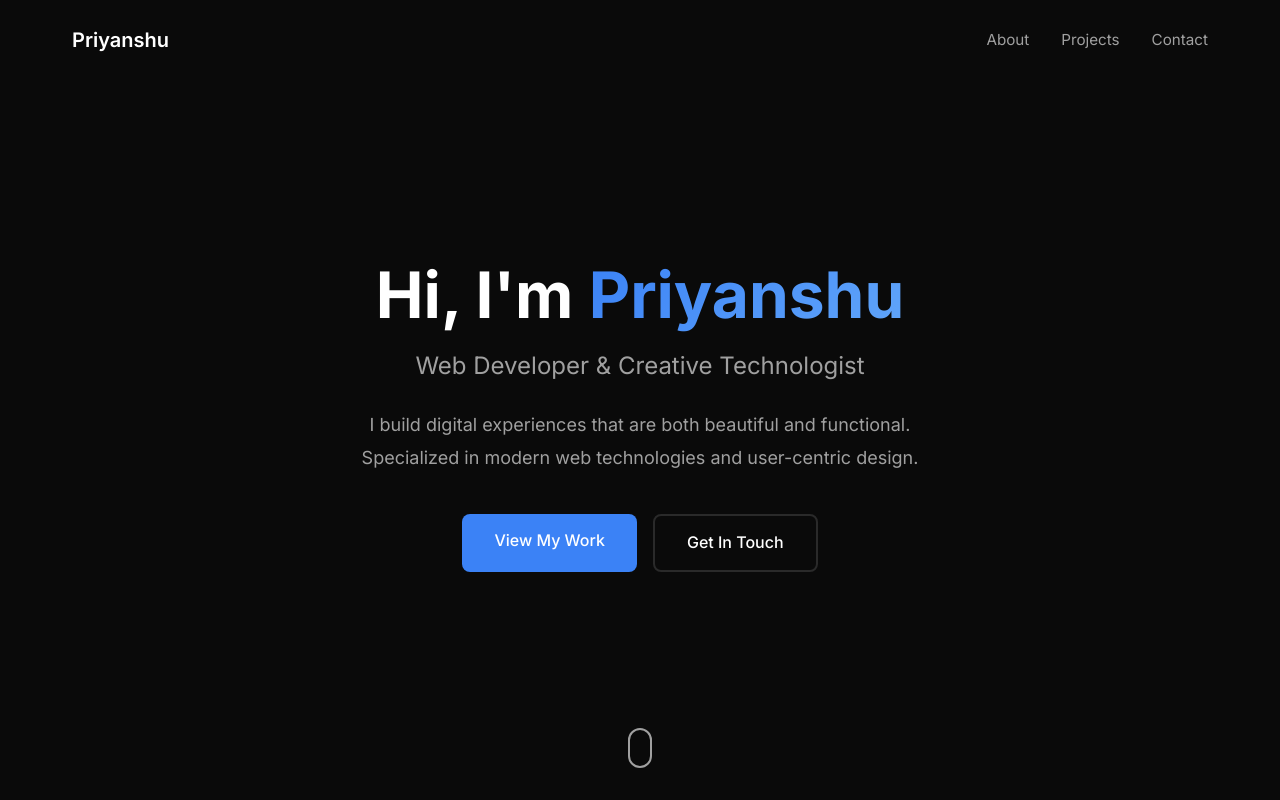
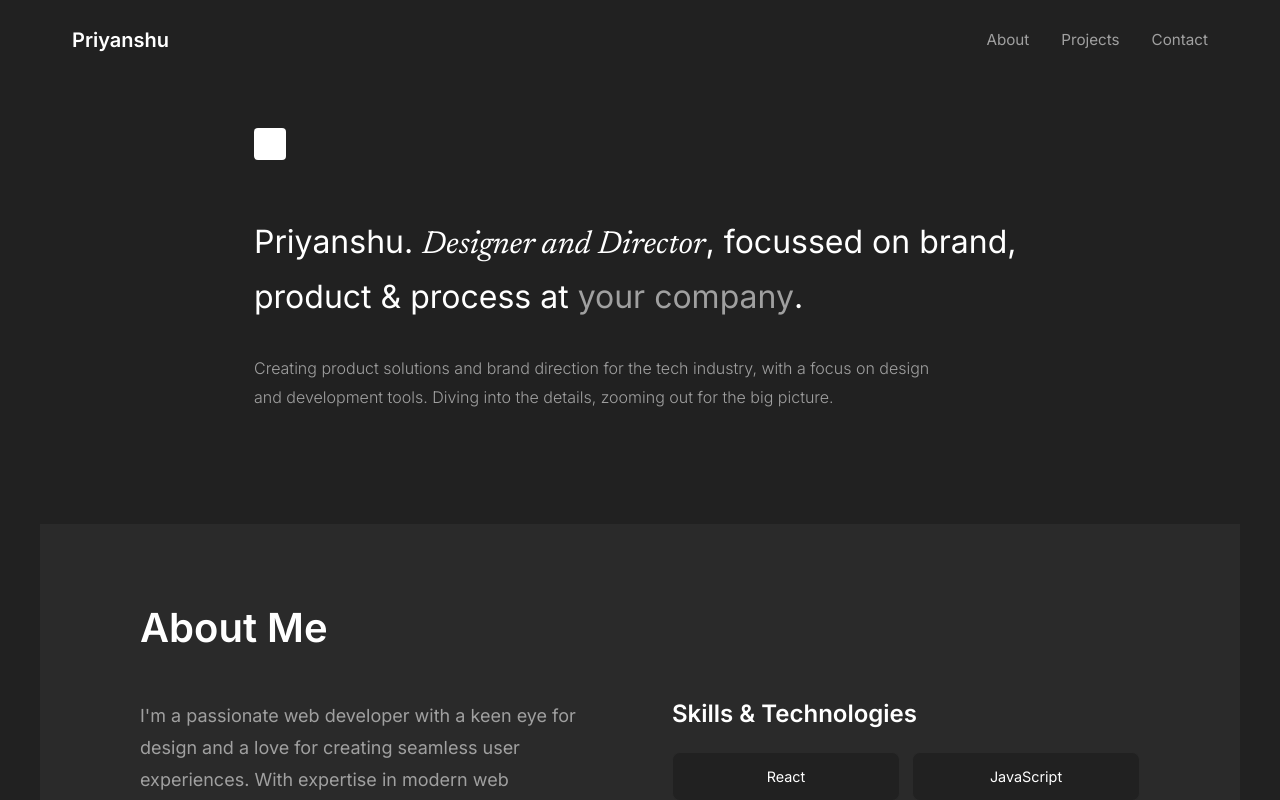
Before and after one commit to 404priyanshu/priyanshu.me, a React (Vite) app: page / in a window 1280 px wide. Shown: the top 800 px of the page. Built offline with nearby package versions, Linux system fonts and the light colour scheme.

Commit message:
Redesign hero section with new layout and fonts
Co-authored-by: 404priyanshu <224108242+404priyanshu@users.noreply.github.com>

```diff
--- a/index.html
+++ b/index.html
@@ -8,7 +8,7 @@
     <title>Priyanshu - Web Developer</title>
     <link rel="preconnect" href="https://fonts.googleapis.com">
     <link rel="preconnect" href="https://fonts.gstatic.com" crossorigin>
-    <link href="https://fonts.googleapis.com/css2?family=Inter:wght@300;400;500;600;700&display=swap" rel="stylesheet">
+    <link href="https://fonts.googleapis.com/css2?family=Inter:wght@300;400;500;600;700&family=Newsreader:ital,wght@0,400;0,500;1,400;1,500&display=swap" rel="stylesheet">
   </head>
   <body>
     <div id="root"></div>
--- a/src/components/Hero.css
+++ b/src/components/Hero.css
@@ -1,179 +1,113 @@
 .hero {
-  min-height: 100vh;
+  min-height: 60vh;
   display: flex;
   flex-direction: column;
   justify-content: center;
-  align-items: center;
-  padding: 6rem 2rem 4rem;
+  align-items: flex-start;
+  padding: 8rem 4rem 4rem;
   position: relative;
+  max-width: 900px;
+  margin: 0 auto;
 }
 
 .hero-content {
-  max-width: 800px;
   width: 100%;
-  text-align: center;
+}
+
+.bird-icon {
+  position: relative;
+  display: inline-block;
+  margin-bottom: 3rem;
+  cursor: help;
+}
+
+.bird-placeholder {
+  width: 32px;
+  height: 32px;
+  background-color: white;
+  border-radius: 4px;
+  transition: all 0.3s ease;
+}
+
+.bird-icon:hover .bird-placeholder {
+  transform: scale(1.05);
+}
+
+.bird-tooltip {
+  position: absolute;
+  top: 50%;
+  left: 50px;
+  transform: translateY(-50%);
+  background-color: rgba(255, 255, 255, 0.1);
+  backdrop-filter: blur(10px);
+  color: var(--text-primary);
+  padding: 0.5rem 1rem;
+  border-radius: 8px;
+  font-size: 0.875rem;
+  white-space: nowrap;
+  animation: slideInRight 0.3s ease;
+  pointer-events: none;
+}
+
+@keyframes slideInRight {
+  from {
+    opacity: 0;
+    transform: translateY(-50%) translateX(-10px);
+  }
+  to {
+    opacity: 1;
+    transform: translateY(-50%) translateX(0);
+  }
 }
 
 .hero-title {
-  font-size: 4rem;
-  font-weight: 700;
-  margin-bottom: 1rem;
-  line-height: 1.1;
-  animation: fadeInUp 0.8s ease-out;
+  font-size: 2rem;
+  font-weight: 400;
+  margin-bottom: 2rem;
+  line-height: 1.6;
+  color: var(--text-primary);
+  font-family: 'Inter', sans-serif;
 }
 
-.gradient-text {
-  background: linear-gradient(135deg, var(--accent) 0%, var(--accent-hover) 100%);
-  -webkit-background-clip: text;
-  -webkit-text-fill-color: transparent;
-  background-clip: text;
+.hero-subtitle-elegant {
+  font-family: 'Newsreader', serif;
+  font-style: italic;
+  font-weight: 400;
 }
 
-.hero-subtitle {
-  font-size: 1.5rem;
+.company-name {
+  font-style: italic;
   color: var(--text-secondary);
-  margin-bottom: 1.5rem;
-  font-weight: 400;
-  animation: fadeInUp 0.8s ease-out 0.2s both;
 }
 
 .hero-description {
-  font-size: 1.125rem;
+  font-size: 1rem;
   color: var(--text-secondary);
   line-height: 1.8;
-  margin-bottom: 2.5rem;
-  max-width: 600px;
-  margin-left: auto;
-  margin-right: auto;
-  animation: fadeInUp 0.8s ease-out 0.4s both;
-}
-
-.hero-cta {
-  display: flex;
-  gap: 1rem;
-  justify-content: center;
-  animation: fadeInUp 0.8s ease-out 0.6s both;
-}
-
-.btn {
-  padding: 0.875rem 2rem;
-  border-radius: 0.5rem;
-  font-size: 1rem;
-  font-weight: 500;
-  transition: all 0.3s ease;
-  border: none;
-  cursor: pointer;
-  text-decoration: none;
-  display: inline-block;
-}
-
-.btn-primary {
-  background-color: var(--accent);
-  color: white;
-}
-
-.btn-primary:hover {
-  background-color: var(--accent-hover);
-  transform: translateY(-2px);
-  box-shadow: 0 10px 25px rgba(59, 130, 246, 0.3);
-}
-
-.btn-secondary {
-  background-color: transparent;
-  color: var(--text-primary);
-  border: 2px solid var(--border);
-}
-
-.btn-secondary:hover {
-  border-color: var(--accent);
-  color: var(--accent);
-  transform: translateY(-2px);
-}
-
-.scroll-indicator {
-  position: absolute;
-  bottom: 2rem;
-  left: 50%;
-  transform: translateX(-50%);
-  animation: fadeIn 1s ease-out 1s both;
-}
-
-.mouse {
-  width: 24px;
-  height: 40px;
-  border: 2px solid var(--text-secondary);
-  border-radius: 12px;
-  position: relative;
-}
-
-.mouse::before {
-  content: '';
-  width: 4px;
-  height: 8px;
-  background-color: var(--text-secondary);
-  border-radius: 2px;
-  position: absolute;
-  top: 8px;
-  left: 50%;
-  transform: translateX(-50%);
-  animation: scroll 1.5s infinite;
-}
-
-@keyframes fadeInUp {
-  from {
-    opacity: 0;
-    transform: translateY(30px);
-  }
-  to {
-    opacity: 1;
-    transform: translateY(0);
-  }
-}
-
-@keyframes fadeIn {
-  from {
-    opacity: 0;
-  }
-  to {
-    opacity: 1;
-  }
-}
-
-@keyframes scroll {
-  0% {
-    opacity: 1;
-    transform: translateX(-50%) translateY(0);
-  }
-  100% {
-    opacity: 0;
-    transform: translateX(-50%) translateY(12px);
-  }
+  margin-bottom: 3rem;
+  max-width: 700px;
+  font-weight: 300;
 }
 
 @media (max-width: 768px) {
   .hero {
-    padding: 5rem 1.5rem 3rem;
+    padding: 6rem 2rem 3rem;
   }
 
   .hero-title {
-    font-size: 2.5rem;
-  }
-
-  .hero-subtitle {
-    font-size: 1.25rem;
+    font-size: 1.5rem;
   }
 
   .hero-description {
-    font-size: 1rem;
+    font-size: 0.9rem;
   }
 
-  .hero-cta {
-    flex-direction: column;
-    align-items: center;
+  .bird-placeholder {
+    width: 24px;
+    height: 24px;
   }
 
-  .btn {
-    width: 100%;
-    max-width: 300px;
+  .bird-tooltip {
+    left: 35px;
   }
 }
--- a/src/components/Hero.jsx
+++ b/src/components/Hero.jsx
@@ -1,32 +1,29 @@
 import './Hero.css'
+import { useState } from 'react'
 
 function Hero() {
+  const [showTooltip, setShowTooltip] = useState(false)
+
   return (
     <section id="hero" className="hero">
       <div className="hero-content">
+        <div
+          className="bird-icon"
+          onMouseEnter={() => setShowTooltip(true)}
+          onMouseLeave={() => setShowTooltip(false)}
+        >
+          <div className="bird-placeholder"></div>
+          {showTooltip && <div className="bird-tooltip">Caw!</div>}
+        </div>
+
         <div className="hero-text">
           <h1 className="hero-title">
-            Hi, I'm <span className="gradient-text">Priyanshu</span>
+            Priyanshu. <span className="hero-subtitle-elegant">Designer and Director</span>, focussed on brand, product & process at <span className="company-name">your company</span>.
           </h1>
-          <p className="hero-subtitle">
-            Web Developer & Creative Technologist
+          <p className="hero-description">
+            Creating product solutions and brand direction for the tech industry, with a focus on design and development tools. Diving into the details, zooming out for the big picture.
           </p>
-          <p className="hero-description">
-            I build digital experiences that are both beautiful and functional.
-            Specialized in modern web technologies and user-centric design.
-          </p>
-          <div className="hero-cta">
-            <a href="#projects" className="btn btn-primary">
-              View My Work
-            </a>
-            <a href="#contact" className="btn btn-secondary">
-              Get In Touch
-            </a>
-          </div>
         </div>
-      </div>
-      <div className="scroll-indicator">
-        <div className="mouse"></div>
       </div>
     </section>
   )
--- a/src/index.css
+++ b/src/index.css
@@ -5,8 +5,8 @@
 }
 
 :root {
-  --bg-primary: #0a0a0a;
-  --bg-secondary: #111111;
+  --bg-primary: #212121;
+  --bg-secondary: #2a2a2a;
   --text-primary: #ffffff;
   --text-secondary: #a0a0a0;
   --accent: #3b82f6;
```
